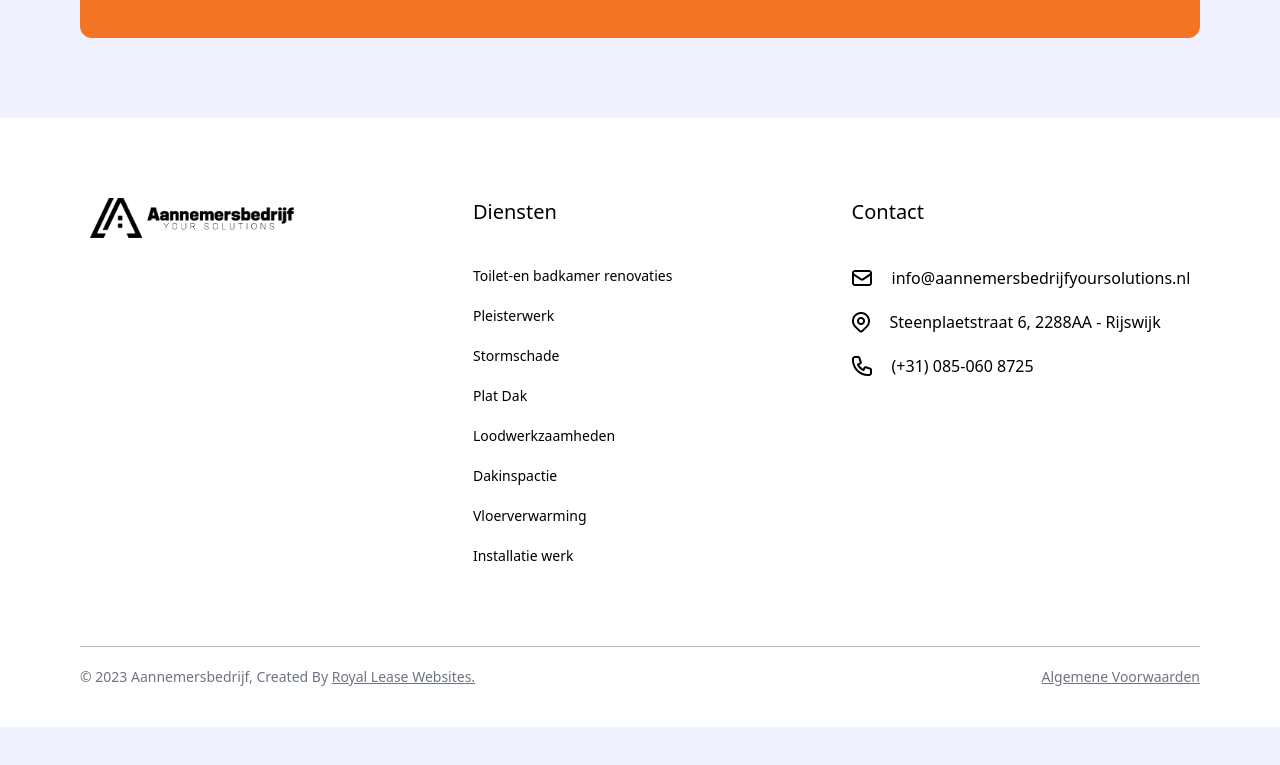
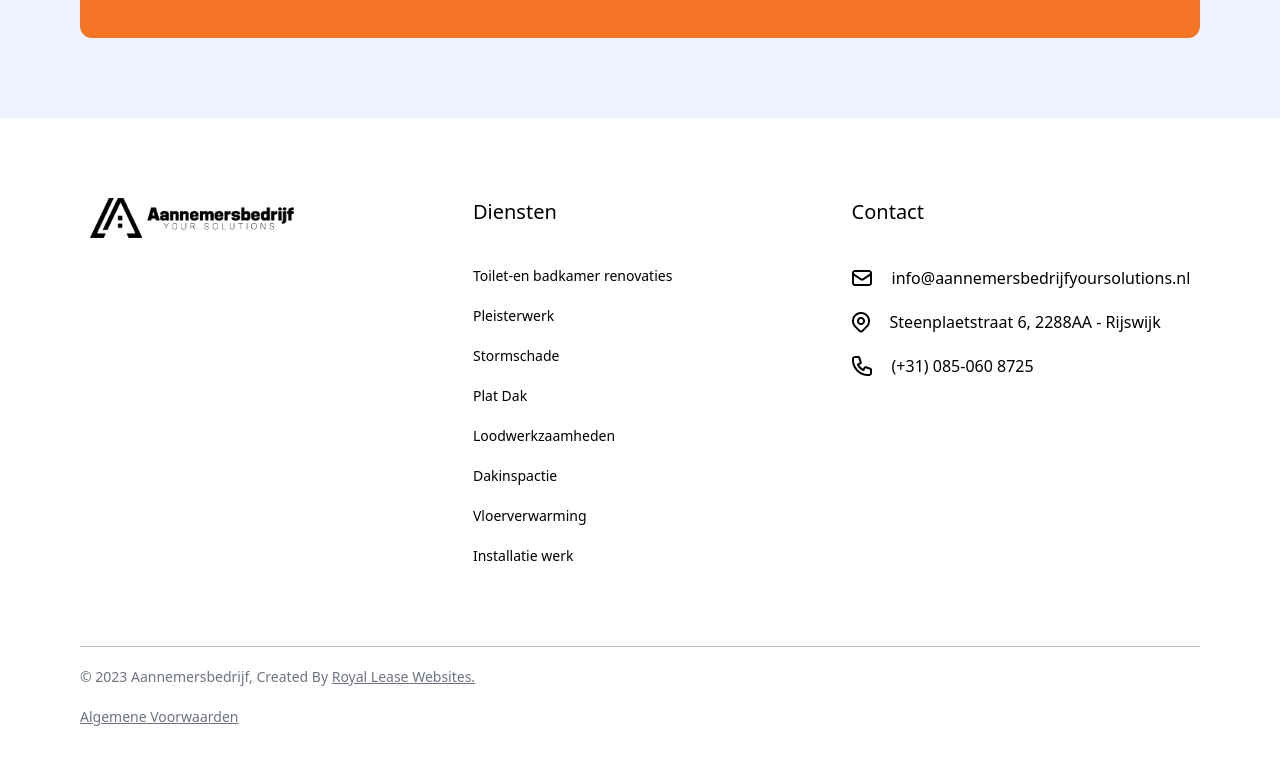
Before and after one commit to zakaryae7/aannmersbedjf, a React (Vite) app: page / in a window 1280 px wide. Shown: the part 2514-3279 px from the top of the page. Before the commit the page ends 3241 px from the top, so only its background shows below. Built offline with nearby package versions, Linux system fonts and the light colour scheme.

Commit message:
footer update

```diff
--- a/src/components/Footer.jsx
+++ b/src/components/Footer.jsx
@@ -41,7 +41,7 @@ function Footer() {
                     </div>
                 </div>
             </div>
-            <div className='border-t border-border mt-20 pt-5 md:mx-10 flex justify-between'>
+            <div className='border-t border-border text-center lg:text-start mt-20 pt-5 lg:mx-10 flex gap-5 lg-flex-row flex-col justify-between'>
                 <p className="text-third text-sm ">© 2023 Aannemersbedrijf, Created By  <Link className='underline' to={"www.royalleasewebsites.com"}> Royal Lease Websites.</Link></p>
                 <Link to={"/terms"}>
                     <p className='text-third text-sm underline hover:text-orange-400 duration-300 cursor-pointer'>Algemene Voorwaarden</p>
```
